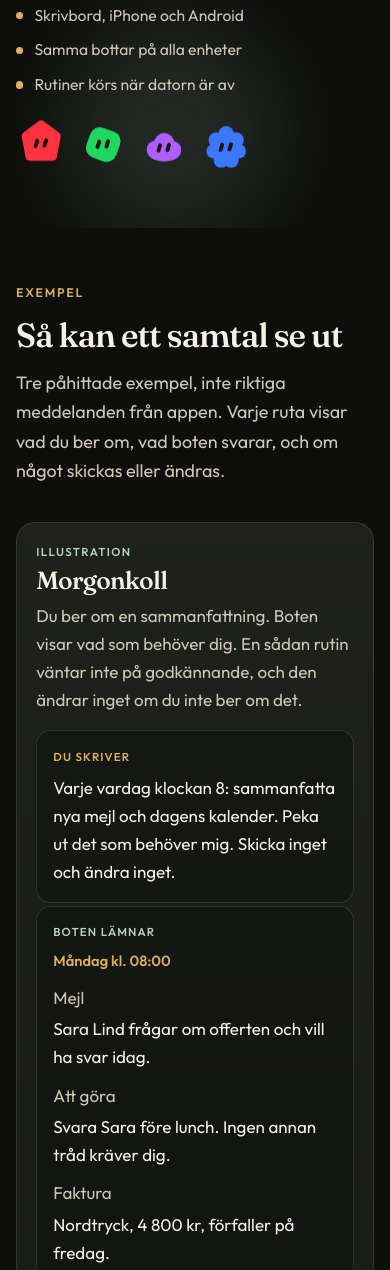
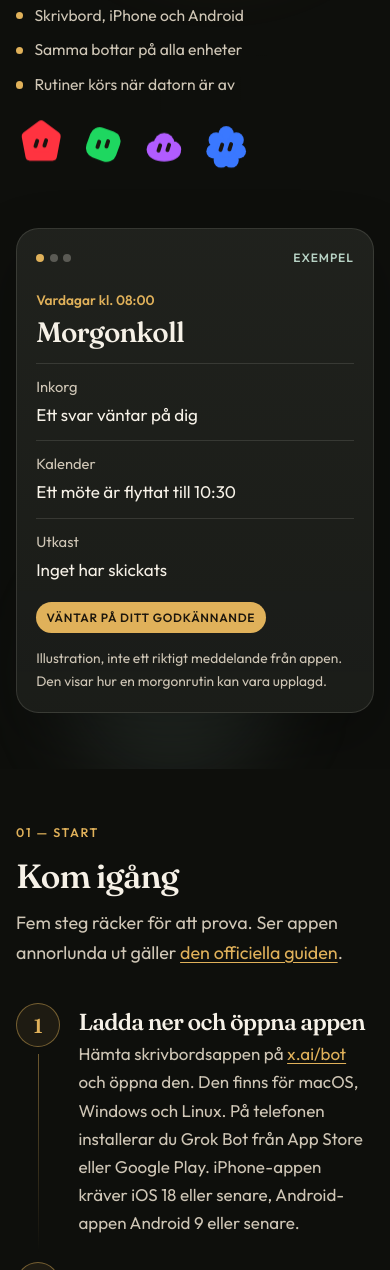
Before and after one commit to Happyman67/grok-bot-guide, a plain HTML site: page index.html in a window 390 px wide. Shown: the part 585-1855 px from the top of the page. Drawn offline with Linux system fonts and the light colour scheme.

Commit message:
Restore the hero example and keep the header badge off. (#4)
Bring back the layout from after the mobile title fix, including the single Morgonkoll card, and leave the Inofficiell label next to the title removed.

Co-authored-by: Cursor Agent <cursoragent@cursor.com>
Co-authored-by: Happyman67 <Happyman67@users.noreply.github.com>

```diff
--- a/index.html
+++ b/index.html
@@ -122,152 +122,36 @@
               <svg class="mascot" viewBox="0 0 80 80"><use href="#mascot-bloom"></use></svg>
             </div>
           </div>
+
+          <aside class="preview" aria-label="Illustration av en morgonkoll">
+            <div class="preview-top">
+              <span class="preview-dots" aria-hidden="true">
+                <span></span><span></span><span></span>
+              </span>
+              <span class="preview-label">Exempel</span>
             </div>
-      </section>
-
-      <section id="exempel" class="section examples-section" aria-labelledby="exempel-rubrik">
-        <div class="wrap">
-          <header class="section-head">
-            <p class="kicker">Exempel</p>
-            <h2 id="exempel-rubrik">Så kan ett samtal se ut</h2>
-            <p class="section-lead">
-              Tre påhittade exempel, inte riktiga meddelanden från appen. Varje ruta
-              visar vad du ber om, vad boten svarar, och om något skickas eller ändras.
-            </p>
-          </header>
-
-          <ol class="examples">
-            <li class="example">
-              <p class="example-flag">Illustration</p>
-              <h3>Morgonkoll</h3>
-              <p class="example-lead">
-                Du ber om en sammanfattning. Boten visar vad som behöver dig. En
-                sådan rutin väntar inte på godkännande, och den ändrar inget om du
-                inte ber om det.
-              </p>
-              <div class="example-body">
-                <div class="example-ask">
-                  <p class="example-role">Du skriver</p>
-                  <blockquote>
-                    <p>
-                      Varje vardag klockan 8: sammanfatta nya mejl och dagens
-                      kalender. Peka ut det som behöver mig. Skicka inget och ändra
-                      inget.
-                    </p>
-                  </blockquote>
-                </div>
-                <div class="example-result">
-                  <p class="example-role">Boten lämnar</p>
-                  <p class="example-when">Måndag kl. 08:00</p>
-                  <ul class="example-points">
+            <p class="preview-when">Vardagar kl. 08:00</p>
+            <p class="preview-title">Morgonkoll</p>
+            <ul class="preview-list">
               <li>
-                      <span>Mejl</span>
-                      Sara Lind frågar om offerten och vill ha svar idag.
-                    </li>
-                    <li>
-                      <span>Att göra</span>
-                      Svara Sara före lunch. Ingen annan tråd kräver dig.
-                    </li>
-                    <li>
-                      <span>Faktura</span>
-                      Nordtryck, 4&nbsp;800&nbsp;kr, förfaller på fredag.
+                <span>Inkorg</span>
+                Ett svar väntar på dig
               </li>
               <li>
                 <span>Kalender</span>
-                      Kundmöte 10:30–11:15. Inga krockar efter det.
+                Ett möte är flyttat till 10:30
+              </li>
+              <li>
+                <span>Utkast</span>
+                Inget har skickats
               </li>
             </ul>
-                </div>
-              </div>
-              <p class="example-status">
-                <strong>Inget är skickat eller ändrat.</strong>
-                Sammanfattningen är bara information.
+            <p class="preview-chip">Väntar på ditt godkännande</p>
+            <p class="preview-note">
+              Illustration, inte ett riktigt meddelande från appen. Den visar hur en
+              morgonrutin kan vara upplagd.
             </p>
-            </li>
-
-            <li class="example">
-              <p class="example-flag">Illustration</p>
-              <h3>Svar på ett mejl</h3>
-              <p class="example-lead">
-                Du ber om ett utkast. Du läser det och skickar själv.
-              </p>
-              <div class="example-body">
-                <div class="example-ask">
-                  <p class="example-role">Du skriver</p>
-                  <blockquote>
-                    <p>
-                      Skriv ett kort svar till Nordtryck. Säg att vi tar emot
-                      leveransen på torsdag mellan 9 och 11. Låt utkastet ligga kvar.
-                    </p>
-                  </blockquote>
-                </div>
-                <div class="example-result">
-                  <p class="example-role">Boten skriver ett utkast</p>
-                  <div class="draft">
-                    <p class="draft-meta">Till: Nordtryck</p>
-                    <p class="draft-meta">Ämne: Leverans på torsdag</p>
-                    <p>Hej,</p>
-                    <p>
-                      Vi tar emot leveransen på torsdag mellan klockan 9 och 11. Hör
-                      av er om tiden inte passar.
-                    </p>
-                    <p>Vänliga hälsningar</p>
-                  </div>
-                </div>
-              </div>
-              <p class="example-status">
-                <strong>Utkastet ligger kvar.</strong>
-                Ingenting skickas förrän du själv skickar det.
-              </p>
-            </li>
-
-            <li class="example">
-              <p class="example-flag">Illustration</p>
-              <h3>Ett möte i kalendern</h3>
-              <p class="example-lead">
-                När du ber boten lägga in ett möte gör den det, med de uppgifter du
-                gav. Ber du den bara föreslå en tid rör den inte kalendern.
-              </p>
-              <div class="example-body">
-                <div class="example-ask">
-                  <p class="example-role">Du skriver</p>
-                  <blockquote>
-                    <p>
-                      Lägg in ett möte med projektgruppen nästa tisdag, klockan
-                      14:00–15:00, i mötesrummet på plan 3. Skriv att vi går igenom
-                      tidplanen.
-                    </p>
-                  </blockquote>
-                </div>
-                <div class="example-result">
-                  <p class="example-role">Boten lägger in</p>
-                  <ul class="example-points">
-                    <li>
-                      <span>När</span>
-                      Tisdag 14:00–15:00
-                    </li>
-                    <li>
-                      <span>Med</span>
-                      Projektgruppen
-                    </li>
-                    <li>
-                      <span>Var</span>
-                      Mötesrummet, plan 3
-                    </li>
-                    <li>
-                      <span>Vad</span>
-                      Genomgång av tidplanen
-                    </li>
-                  </ul>
-                </div>
-              </div>
-              <p class="example-status">
-                <strong>Mötet är inlagt</strong>
-                eftersom du bad om det. En kalenderändring stannar inte alltid för
-                ett extra godkännande.
-              </p>
-            </li>
-          </ol>
+          </aside>
         </div>
       </section>
 
--- a/styles.css
+++ b/styles.css
@@ -255,12 +255,13 @@ a:hover {
 .hero-grid {
   position: relative;
   display: grid;
-  grid-template-columns: minmax(0, 1fr);
-  max-width: 46rem;
+  grid-template-columns: minmax(0, 1.15fr) minmax(280px, 0.85fr);
+  gap: 3.5rem;
+  align-items: center;
 }
 
 .hero-copy,
-.example,
+.preview,
 .card,
 .step-body,
 .tips li {
@@ -278,7 +279,8 @@ a:hover {
 
 h1,
 h2,
-h3 {
+h3,
+.preview-title {
   font-family: var(--serif);
   font-weight: 560;
   letter-spacing: -0.03em;
@@ -414,133 +416,101 @@ h1 em {
   height: 100%;
 }
 
-.examples-section {
-  padding-top: 0.5rem;
+.preview {
+  background:
+    linear-gradient(180deg, rgba(246, 241, 231, 0.045), rgba(246, 241, 231, 0.02)),
+    var(--bg-raised);
+  border: 1px solid var(--line);
+  border-radius: 1.4rem;
+  padding: 1.15rem 1.2rem 1.2rem;
+  box-shadow: var(--shadow);
 }
 
-.examples {
+.preview-top {
+  display: flex;
+  align-items: center;
+  justify-content: space-between;
+  margin-bottom: 1.35rem;
+}
+
+.preview-dots {
+  display: flex;
+  gap: 0.35rem;
+}
+
+.preview-dots span {
+  width: 0.5rem;
+  height: 0.5rem;
+  border-radius: 50%;
+  background: rgba(246, 241, 231, 0.28);
+}
+
+.preview-dots span:first-child {
+  background: var(--gold);
+}
+
+.preview-label,
+.preview-chip {
+  font-size: 0.75rem;
+  font-weight: 560;
+  letter-spacing: 0.08em;
+  text-transform: uppercase;
+}
+
+.preview-label {
+  color: var(--sage);
+}
+
+.preview-when {
+  margin: 0;
+  color: var(--gold);
+  font-size: 0.86rem;
+  font-weight: 560;
+}
+
+.preview-title {
+  margin: 0.3rem 0 1rem;
+  font-size: clamp(1.55rem, 7.2vw, 1.85rem);
+}
+
+.preview-list {
   list-style: none;
   margin: 0;
   padding: 0;
   display: grid;
-  gap: 1rem;
+  gap: 0.7rem;
 }
 
-.example {
-  background:
-    linear-gradient(180deg, rgba(246, 241, 231, 0.04), rgba(246, 241, 231, 0.015)),
-    var(--bg-raised);
-  border: 1px solid var(--line);
-  border-radius: 1.2rem;
-  padding: 1.2rem 1.2rem 1.15rem;
-}
-
-.example-flag {
-  margin: 0 0 0.35rem;
-  color: var(--sage);
-  font-size: 0.72rem;
-  font-weight: 560;
-  letter-spacing: 0.12em;
-  text-transform: uppercase;
-}
-
-.example h3 {
-  margin: 0;
-  font-size: clamp(1.55rem, 4vw, 1.9rem);
-}
-
-.example-lead {
-  margin: 0.55rem 0 0;
-  max-width: 42rem;
-  color: var(--muted);
-}
-
-.example-body {
+.preview-list li {
   display: grid;
-  grid-template-columns: minmax(0, 0.92fr) minmax(0, 1.08fr);
-  gap: 0.85rem;
-  margin-top: 1rem;
-}
-
-.example-ask,
-.example-result {
-  min-width: 0;
-  padding: 0.95rem 1rem 1rem;
-  border-radius: 0.9rem;
-  border: 1px solid var(--line);
-  background: rgba(8, 9, 8, 0.35);
-}
-
-.example-role {
-  margin: 0 0 0.5rem;
-  font-size: 0.72rem;
-  font-weight: 560;
-  letter-spacing: 0.1em;
-  text-transform: uppercase;
-}
-
-.example-ask .example-role {
-  color: var(--gold);
-}
-
-.example-result .example-role {
-  color: var(--sage);
-}
-
-.example blockquote {
-  margin: 0;
-}
-
-.example blockquote p,
-.draft p {
-  margin: 0;
+  grid-template-columns: 5.5rem 1fr;
+  gap: 0.75rem;
+  padding-top: 0.7rem;
+  border-top: 1px solid var(--line);
   color: var(--ink);
 }
 
-.draft p + p,
-.example blockquote p + p {
-  margin-top: 0.55rem;
+.preview-list span {
+  color: var(--muted);
+  font-size: 0.92rem;
 }
 
-.example-when,
-.draft-meta {
-  margin: 0 0 0.65rem;
-  color: var(--gold);
-  font-size: 0.92rem;
-  font-weight: 560;
+.preview-chip {
+  display: inline-block;
+  max-width: 100%;
+  margin: 1.15rem 0 0;
+  padding: 0.35rem 0.65rem;
+  border-radius: 999px;
+  color: var(--gold-ink);
+  background: var(--gold);
+  letter-spacing: 0.06em;
+  overflow-wrap: break-word;
 }
 
-.draft-meta + .draft-meta {
-  margin-top: -0.4rem;
-}
-
-.example-points {
-  list-style: none;
-  margin: 0;
-  padding: 0;
-  display: grid;
-  gap: 0.65rem;
-}
-
-.example-points li {
-  display: grid;
-  grid-template-columns: 5.6rem minmax(0, 1fr);
-  gap: 0.65rem;
-  color: var(--ink);
-}
-
-.example-points span {
-  color: var(--muted);
-}
-
-.example-status {
+.preview-note {
   margin: 0.9rem 0 0;
   color: var(--muted);
-}
-
-.example-status strong {
-  color: var(--ink);
-  font-weight: 560;
+  font-size: 0.86rem;
 }
 
 .section {
@@ -747,7 +717,8 @@ section[id] {
 }
 
 @media (prefers-reduced-motion: no-preference) {
-  .hero-copy {
+  .hero-copy,
+  .preview {
     animation: rise 0.8s ease both;
   }
 
@@ -856,10 +827,9 @@ section[id] {
     grid-column: auto;
   }
 
-  .example-body,
-  .example-points li {
-    grid-template-columns: minmax(0, 1fr);
-    gap: 0.2rem;
+  .preview-list li {
+    grid-template-columns: 1fr;
+    gap: 0.1rem;
   }
 }
 
@@ -896,7 +866,7 @@ section[id] {
 
   .card,
   .tips li,
-  .example,
+  .preview,
   .steps li {
     break-inside: avoid;
   }
```
Lines whose indentation alone changed are shown as unchanged.
